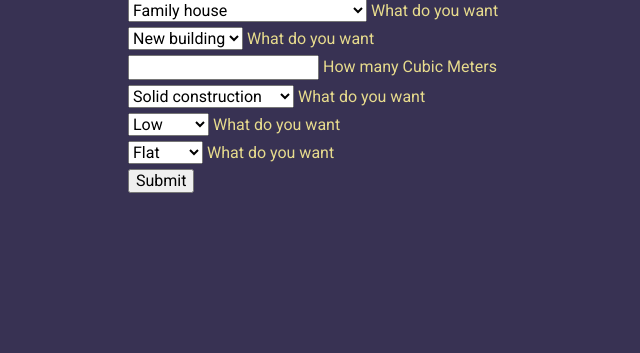
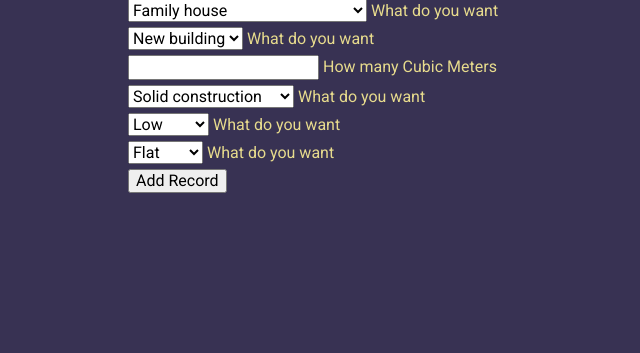
Before and after one commit to alpakaxaxa/TCC_Building_Calculations, a Flask app: page / in a window 1280 px wide. Shown: the part 163-516 px from the top of the page, without its empty margins (0-640 px from the left). Run offline with Flask 2, Linux system fonts and the light colour scheme.

Commit message:
Finalized update functionality

```diff
--- a/app.py
+++ b/app.py
@@ -33,6 +33,15 @@ def addRecord():
         response = cookieSet(response, request.cookies, uID)
         return response
 
+@app.route('/updateRecord', methods=["POST"])
+def updateRecord():
+    if request.method == "POST":
+        buildingInformationData = buildingInformation.BuildingInformationData('data.json')
+        uID = buildingInformationData.updateRecord(request.form['uID'], int(request.form['buildingUsage']), int(request.form['buildingType']),
+        int(request.form['buildingCubicMeters']), int(request.form['buildingConstructionType']),
+        int(request.form['buildingStandard']), int(request.form['buildingTerrain']))
+        return make_response(redirect(url_for('view')))
+
 def cookieSet(response, cookiesDictionary, uID):
     timeStamp = str(datetime.now())
     cookies = []
--- a/buildingInformation.py
+++ b/buildingInformation.py
@@ -31,6 +31,17 @@ class BuildingInformationData:
                 fileContent['data'][uID] = {'buildingUsage': buildingUsage, 'buildingType': buildingType,
                 'buildingCubicMeters': buildingCubicMeters, 'buildingConstructionType':buildingConstructionType,
                 'buildingStandard':buildingStandard, 'buildingTerrain': buildingTerrain}
+                json.dump(fileContent, file)
+            return uID
+
+    def updateRecord(self, uID, newBuildingUsage, newBuildingType, newBuildingCubicMeters,
+    newBuildingConstructionType, newBuildingStandard, newBuildingTerrain):
+        if self.isValidRecord(newBuildingCubicMeters, newBuildingType): #add additional parameters
+            fileContent = self.fileData()
+            with open(self.filePath, 'w') as file:
+                fileContent['data'][uID] = {'buildingUsage': newBuildingUsage, 'buildingType': newBuildingType,
+                'buildingCubicMeters': newBuildingCubicMeters, 'buildingConstructionType': newBuildingConstructionType,
+                'buildingStandard': newBuildingStandard, 'buildingTerrain': newBuildingTerrain}
                 json.dump(fileContent, file)
             return uID
 
--- a/templates/index.html
+++ b/templates/index.html
@@ -33,21 +33,22 @@
       <h1>Calculate Construction Costs</h1>
     </div>
     <div class="form">
-      <form method="POST" action="/addRecord" id="buildingInformationForm">
+      <form method="POST" action="{% if record %}/updateRecord{% else %}/addRecord{% endif %}" id="buildingInformationForm">
         <div class="formField">
+          <input type="hidden" name="uID" value="{{ record.uID }}">
           <select name="buildingUsage" id="buildingUsage" value="{{ record.buildingUsage }}">
-            <option value="1">Family house</option>
-            <option value="2">Multi family house (3-4 units)</option>
-            <option value="3">Multi generation house</option>
-            <option value="4">Multi family house (6-12 units)</option>
+            <option value="1" {% if record.buildingUsage == 1 %}selected{% endif %}>Family house</option>
+            <option value="2" {% if record.buildingUsage == 2 %}selected{% endif %}>Multi family house (3-4 units)</option>
+            <option value="3" {% if record.buildingUsage == 3 %}selected{% endif %}>Multi generation house</option>
+            <option value="4" {% if record.buildingUsage == 4 %}selected{% endif %}>Multi family house (6-12 units)</option>
           </select>
           <label for="buildingUsage">What do you want</label>
         </div>
         <div class="formField">
           <select name="buildingType" id="buildingType" value="{{ record.buildingType }}">
-            <option value="1">New building</option>
-            <option value="2">Conversion</option>
-            <option value="3">Extension</option>
+            <option value="1" {% if record.buildingType == 1 %}selected{% endif %}>New building</option>
+            <option value="2" {% if record.buildingType == 2 %}selected{% endif %}>Conversion</option>
+            <option value="3" {% if record.buildingType == 3 %}selected{% endif %}>Extension</option>
           </select>
           <label for="buildingType">What do you want</label>
         </div>
@@ -57,29 +58,29 @@
         </div>
         <div class="formField">
           <select name="buildingConstructionType" id="buildingConstructionType" value="{{ record.buildingConstructionType }}">
-            <option value="1" {% if record.buildingConstructionType == 1 %}default{% else %}{% endif %}>Solid construction</option>
-            <option value="2" {% if record.buildingConstructionType == 2 %}default{% endif %}>Timber construction</option>
-            <option value="3" {% if record.buildingConstructionType == 3 %}default{% endif %}>Steel construction</option>
+            <option value="1" {% if record.buildingConstructionType == 1 %}selected{% endif %}>Solid construction</option>
+            <option value="2" {% if record.buildingConstructionType == 2 %}selected{% endif %}>Timber construction</option>
+            <option value="3" {% if record.buildingConstructionType == 3 %}selected{% endif %}>Steel construction</option>
           </select>
           <label for="buildingConstructionType">What do you want</label>
         </div>
         <div class="formField">
           <select name="buildingStandard" id="buildingStandard" value="{{ record.buildingStandard }}">
-            <option value="1">Low</option>
-            <option value="2">Medium</option>
-            <option value="3">High</option>
+            <option value="1" {% if record.buildingStandard == 1 %}selected{% endif %}>Low</option>
+            <option value="2" {% if record.buildingStandard == 2 %}selected{% endif %}>Medium</option>
+            <option value="3" {% if record.buildingStandard == 3 %}selected{% endif %}>High</option>
           </select>
           <label for="buildingStandard">What do you want</label>
         </div>
         <div class="formField">
           <select name="buildingTerrain" id="buildingTerrain" value="{{ record.buildingTerrain }}">
-            <option value="1">Flat</option>
-            <option value="2">Hillside</option>
+            <option value="1" {% if record.buildingTerrain == 1 %}selected{% endif %}>Flat</option>
+            <option value="2" {% if record.buildingTerrain == 2 %}selected{% endif %}>Hillside</option>
           </select>
           <label for="buildingType">What do you want</label>
         </div>
         <div class="formField">
-          <input type="submit" value="Submit">
+          <input type="submit" value="{% if record %}Update{% else %}Add Record{% endif %}">
         </div>
       </form>
     </div>
```
Also changed, not shown: data.json (+1 -1 lines).
